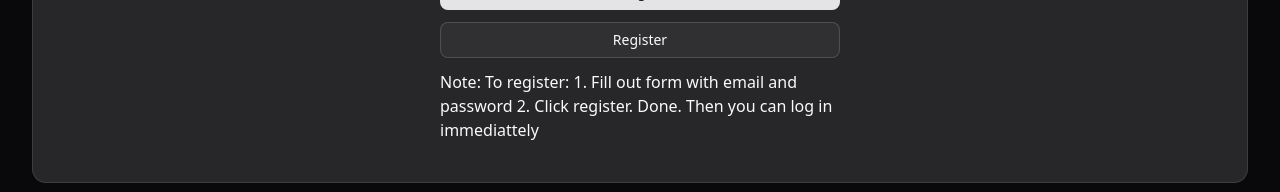
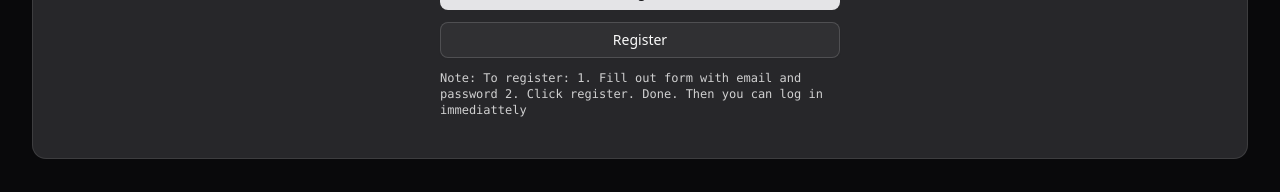
Before and after one commit to yehorscode/makeacoin, a React (Vite) app: page /login in a window 1280 px wide. Shown: the part 315-507 px from the top of the page. Built offline with nearby package versions, Linux system fonts and the light colour scheme; no server answers.

Commit message:
End of friday commit

```diff
--- a/src/pages/Login/LoginPage.tsx
+++ b/src/pages/Login/LoginPage.tsx
@@ -1,14 +1,12 @@
-import { GithubDark } from "@/components/ui/svgs/githubDark";
+// import { GithubDark } from "@/components/ui/svgs/githubDark";
 import { account } from "@/components/appwrite";
-import { OAuthProvider } from "appwrite";
-import { GithubLight } from "@/components/ui/svgs/githubLight";
-import { useTheme } from "@/components/theme-provider";
+// import { OAuthProvider } from "appwrite";
+// import { GithubLight } from "@/components/ui/svgs/githubLight";
 import { useEffect, useState } from "react";
 import { Input } from "@/components/ui/input";
 import { Button } from "@/components/ui/button";
 import { toast } from "sonner";
 export default function LoginPage() {
-    const { theme } = useTheme();
     // async function loginWGithub() {
     //     await account.createOAuth2Session({
     //         provider: OAuthProvider.Github,
@@ -21,20 +19,32 @@ export default function LoginPage() {
     const [password, setPassword] = useState("");
 
     async function registerWEmail() {
+        try {
             await account.create({
                 email: email,
                 password: password,
                 userId: "unique()",
             });
-        toast.success("Registered successfully! You can log in now.")
+            toast.success("Registered successfully! You can log in now.");
+        } catch (e) {
+            toast.error("Registration failed. Maybe you already logged in?");
+            console.log(e);
+        }
     }
 
     async function loginWEmail() {
+        try {
 await account.createEmailPasswordSession({
             email: email,
             password: password,
         });
-        toast.success("Logged in successfully!")
+        toast.success("Logged in successfully!");
+        }
+        catch (e) {
+            toast.error("Login failed. Check your credentials.");
+            console.log(e);
+        }
+
     }
 
     async function logout() {
@@ -104,8 +114,14 @@ export default function LoginPage() {
                         />
                     </div>
                     <Button onClick={loginWEmail}>Login</Button>
-                    <Button onClick={registerWEmail} variant={"outline"}>Register</Button>
-                    <span>Note: To register: 1. Fill out form with email and password 2. Click register. Done. Then you can log in immediattely</span>
+                    <Button onClick={registerWEmail} variant={"outline"}>
+                        Register
+                    </Button>
+                    <span className="opacity-80 font-mono text-xs">
+                        Note: To register: 1. Fill out form with email and
+                        password 2. Click register. Done. Then you can log in
+                        immediattely
+                    </span>
                 </div>
             </div>
         </div>
```
Lines whose indentation alone changed are shown as unchanged.
